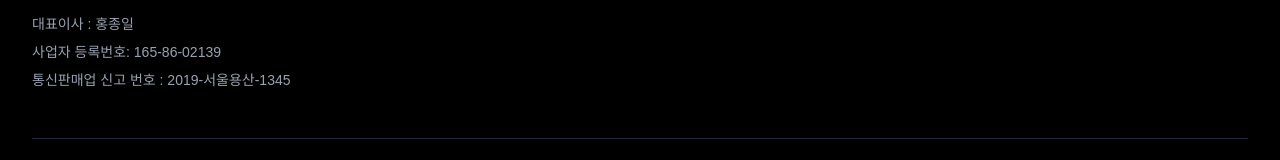
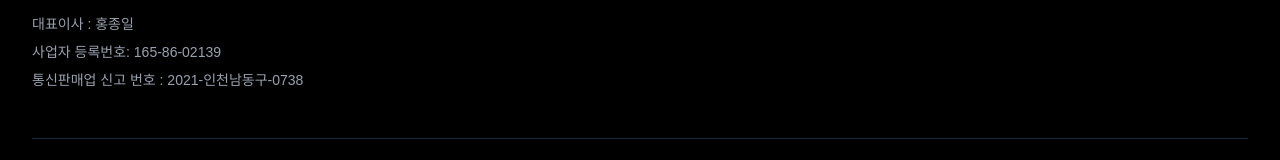
Before and after one commit to wangbow0404/villadeblanc, a Next.js app: page / in a window 1280 px wide. Shown: the part 4190-4350 px from the top of the page. Built offline with nearby package versions, Linux system fonts and the light colour scheme.

Commit message:
업데이트5

```diff
--- a/src/components/layout/Footer.tsx
+++ b/src/components/layout/Footer.tsx
@@ -20,7 +20,7 @@ export default function Footer() {
                 <p>(주)빌라드블랑</p>
                 <p className="mt-3 md:mt-4">대표이사 : 홍종일</p>
                 <p>사업자 등록번호: 165-86-02139</p>
-                <p>통신판매업 신고 번호 : 2019-서울용산-1345</p>
+                <p>통신판매업 신고 번호 : 2021-인천남동구-0738</p>
               </div>
             </div>
 
```
